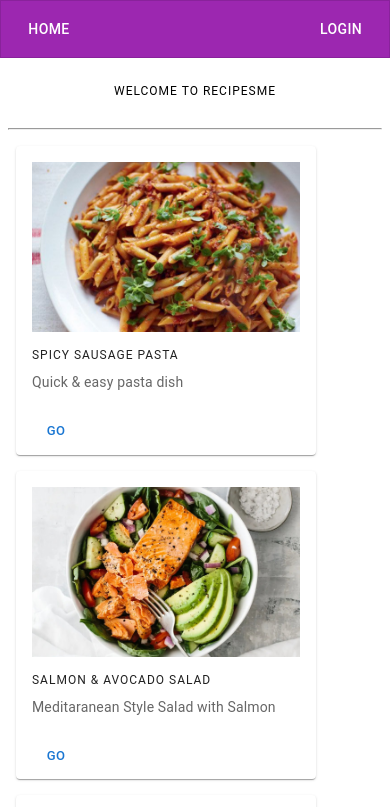
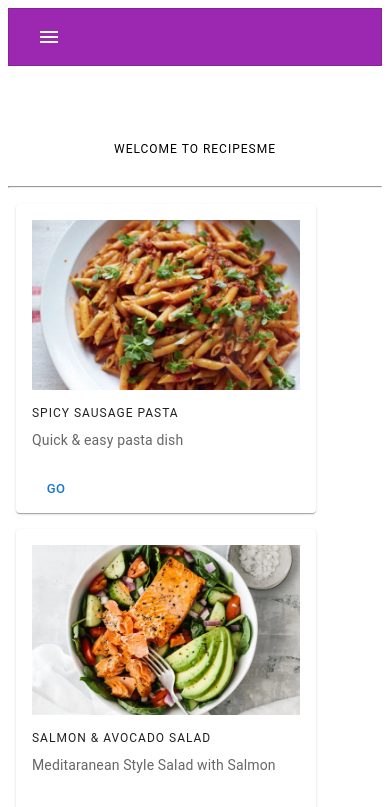
Before and after one commit to mdnrosen/recipesme-front, a React (Vite) app: page / in a window 390 px wide. Shown: the top 807 px of the page. Built offline with nearby package versions, Linux system fonts and the light colour scheme.

Commit message:
Shiny mobile responsive MUI AppBar added, paths not yet updated from root.

```diff
--- a/src/Components/Navbar.tsx
+++ b/src/Components/Navbar.tsx
@@ -1,18 +1,92 @@
+import * as React from 'react'
+
 import { AppBar, Button, Toolbar } from '@mui/material'
+import Box from '@mui/material/Box'
+import IconButton from '@mui/material/IconButton'
+import Typography from '@mui/material/Typography'
+import Menu from '@mui/material/Menu'
+import MenuIcon from '@mui/icons-material/Menu'
+import Container from '@mui/material/Container'
+import MenuItem from '@mui/material/MenuItem'
+
 import { useNavigate } from 'react-router-dom'
 
+const pages = [{name: 'Home', path: '/'}, {name: 'New', path: '/'}, {name: 'Login', path: '/'}]
+
 export const Navbar = () => {
-    const navigate = useNavigate()
 
+  const navigate = useNavigate()
+  const handleClick = (path: string) => navigate(path)
 
-    const handleClick = (path: string) => navigate(path)
+  const [anchorElNav, setAnchorElNav] = React.useState<null | HTMLElement>(null)
+
+  const handleOpenNavMenu = (event: React.MouseEvent<HTMLElement>) => {
+    setAnchorElNav(event.currentTarget)
+  }
+
+  const handleCloseNavMenu = () => {
+    setAnchorElNav(null)
+  }
+
+  const clickHandler = (path:string) => {
+    handleClick(path)
+    handleCloseNavMenu()
+  }
 
   return (
-    <AppBar color="secondary" variant="outlined">
-        <Toolbar sx={{ display: 'flex', justifyContent: 'space-between' }}>
-            <Button onClick={() => handleClick('/')}variant="text" color="inherit">Home</Button>
-            <Button variant="text" color="inherit">Login</Button>
+    <AppBar position="static" color="secondary" variant="outlined">
+      <Container maxWidth="xl">
+        <Toolbar disableGutters sx={{ display: 'flex', justifyContent: 'space-between' }}>
+          <Box sx={{ flexGrow: 1, display: { xs: 'flex', md: 'none' } }}>
+            <IconButton
+              size="large"
+              aria-label="account of current user"
+              aria-controls="menu-appbar"
+              aria-haspopup="true"
+              onClick={handleOpenNavMenu}
+              color="inherit"
+            >
+              <MenuIcon />
+            </IconButton>
+            <Menu
+              id="menu-appbar"
+              anchorEl={anchorElNav}
+              anchorOrigin={{
+                vertical: 'bottom',
+                horizontal: 'left',
+              }}
+              keepMounted
+              transformOrigin={{
+                vertical: 'top',
+                horizontal: 'left',
+              }}
+              open={Boolean(anchorElNav)}
+              onClose={handleCloseNavMenu}
+              sx={{
+                display: { xs: 'block', md: 'none' },
+              }}
+            >
+              {pages.map((page) => (
+                <MenuItem key={page.name} onClick={() => clickHandler(page.path)}>
+                  <Typography textAlign="center">{page.name}</Typography>
+                </MenuItem>
+              ))}
+            </Menu>
+          </Box>
+          <Box sx={{ flexGrow: 1, display: { xs: 'none', md: 'flex' } }}>
+            {pages.map((page) => (
+              <Button
+                key={page.name}
+                variant="text"
+                color="inherit"
+                onClick={() => clickHandler(page.path)}
+              >
+                {page.name}
+              </Button>
+            ))}
+          </Box>
         </Toolbar>
+      </Container>
     </AppBar>
   )
 }
```
